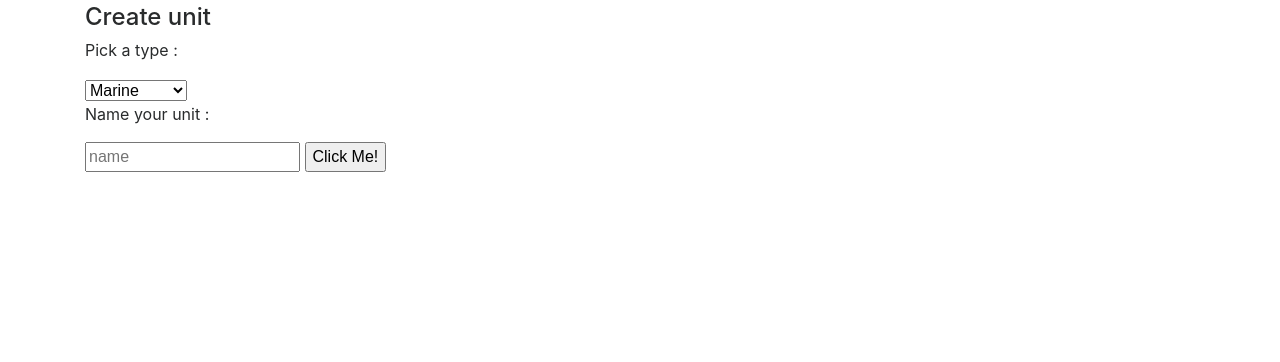
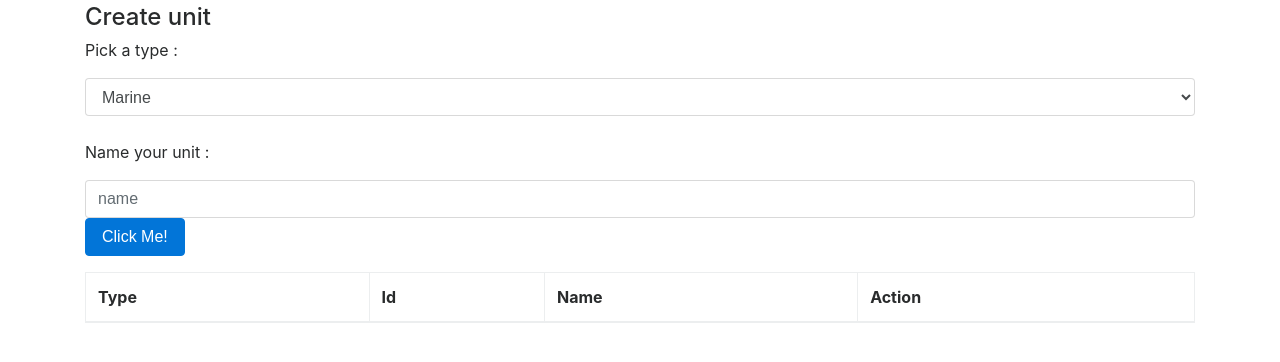
Before and after one commit to foudreclair/starcraft, a website built with webpack: page index.html in a window 1280 px wide. Shown: the part 48-410 px from the top of the page. Built offline with nearby package versions, Linux system fonts and the light colour scheme.

Commit message:
Boostrap

```diff
--- a/index.html
+++ b/index.html
@@ -3,8 +3,8 @@
     <head>
         <meta http-equiv="Content-type" content="text/html; charset=utf-8"/>
         <title>Starcrat Units</title>
-        <link href="./css/site.css" rel="stylesheet">
-        <link href="./css/bootstrap.min.css" rel="stylesheet">
+        <link href="/css/site.css" rel="stylesheet">
+        <link href="/css/bootstrap.min.css" rel="stylesheet">
     </head>
     <body>
         <div class="container">
@@ -13,19 +13,28 @@
                 </div>
                 <h4>Create unit</h4>
                 <form>
+                    <div class="form-group">
                     <p>Pick a type :</p>
-                    <select name="unit_type" id="unit_type">
+                    <select class="form-control" name="unit_type" id="unit_type">
                         <option>Marine</option>
                         <option>Valkyrie</option>
                         <option>Siege Tank</option>
                     </select>
                     </br>
                     <p>Name your unit :</p>
-                    <input type="text" name="unit_name" id="unit_name" placeholder="name">
-                    <button type="button" onclick="create_unit();">Click Me!</button>
+                    <input class="form-control" type="text" name="unit_name" id="unit_name" placeholder="name">
+                    <button type="button" class="btn btn-primary" onclick="create_unit();">Click Me!</button>
                 </form>
             </div>
-            <table id="tableau">
+            <table class="table table-bordered table-hover" id="tableau">
+                    <thead>
+                            <tr>
+                              <th scope="col">Type</th>
+                              <th scope="col">Id</th>
+                              <th scope="col">Name</th>
+                              <th scope="col">Action</th>
+                            </tr>
+                          </thead>
             </table>
             <!-- This is where you will put your HTML... -->
         </div>
--- a/js/index.js
+++ b/js/index.js
@@ -23,7 +23,7 @@ function create_unit(){
 	colonne3.innerHTML += document.getElementById("unit_name").value;
 
 	var colonne4 = ligne.insertCell(3);//on ajoute la seconde cellule
-	colonne3.innerHTML += '<button onclick="delete_unit('+id+')">Delete</button>' ;
+	colonne4.innerHTML += '<button class="btn btn-danger" onclick="delete_unit('+id+')">Delete</button>' ;
 
 }
 
```
